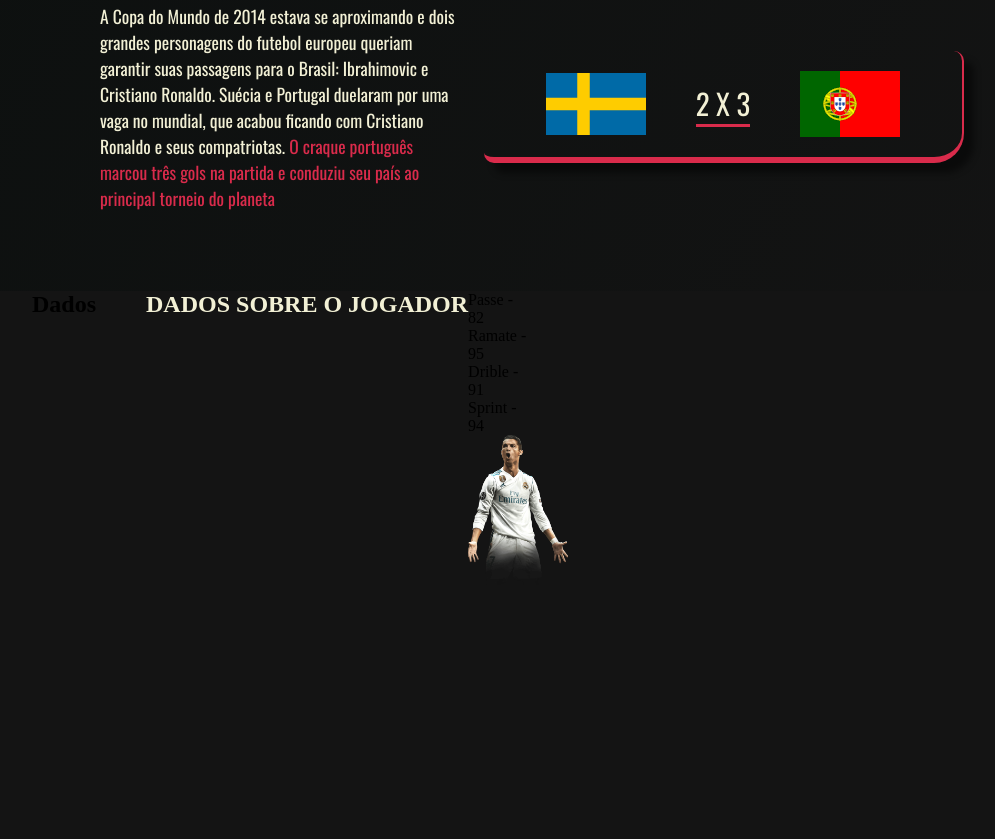
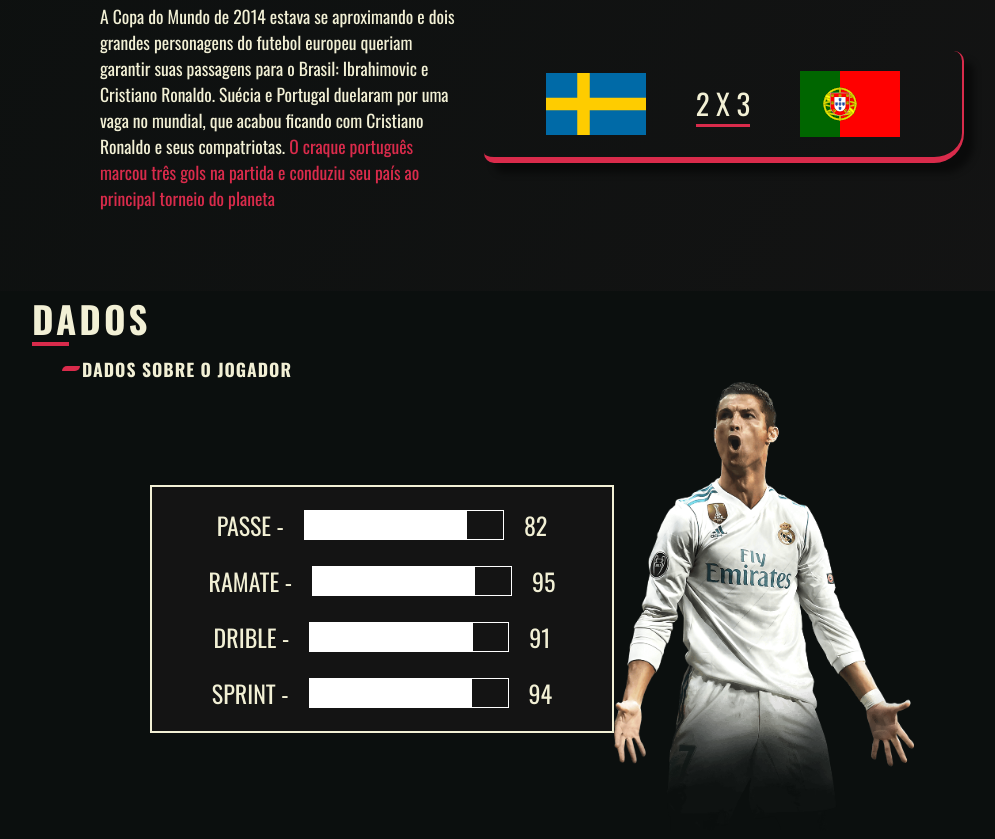
Before and after one commit to WillianOL/CR7-page, a plain HTML site: page index.html in a window 1280 px wide. Shown: the part 3038-3877 px from the top of the page, without its empty margins (108-1103 px from the left). Drawn offline with nearby package versions, Linux system fonts and the light colour scheme.

Commit message:
Atualizações

```diff
--- a/index.html
+++ b/index.html
@@ -72,8 +72,8 @@
 
     <section id="game">
         <div class="container-game flex_conteiner">
-            <h1>Jogos</h1>
-            <h2>Alguns dos <span class="marking">melhores jogos</span></h2>
+            <h1 class="titulos">Jogos</h1>
+            <h2 class="subTitulos">Alguns dos <span class="marking">melhores jogos</span></h2>
             <div class="gamesContainer">
 
                 <div class="games">
@@ -111,25 +111,39 @@
     </section>
     <section id="dados">
         <div class="container-dados flex_conteiner">
-            <h1>Dados</h1>
-            <h2>Dados sobre o jogador</h2>
+            <h1 class="titulos">Dados</h1>
+            <h2 class="subTitulos">Dados sobre o jogador</h2>
+
             <div class="statisticas-conteiner">
-
                 <div class="dadosConteiner">
                     <div class="dado">
-                        <p>Passe - </p> <div class="infDado"></div> <p>82</p>
+                        <p>Passe - </p>
+                        <div class="infDado">
+                            <div></div>
+                        </div>
+                        <p>82</p>
                     </div>
                     <div class="dado">
-                        <p>Ramate - </p> <div class="infDado"></div> <p>95</p>
+                        <p>Ramate - </p>
+                        <div class="infDado">
+                            <div></div>
+                        </div>
+                        <p>95</p>
                     </div>
                     <div class="dado">
-                        <p>Drible - </p> <div class="infDado"></div> <p>91</p>
+                        <p>Drible - </p>
+                        <div class="infDado">
+                            <div></div>
+                        </div>
+                        <p>91</p>
                     </div>
                     <div class="dado">
-                        <p>Sprint - </p> <div class="infDado"></div> <p>94</p>
+                        <p>Sprint - </p>
+                        <div class="infDado"><div></div>
+                    </div>
+                    <p>94</p>
                     </div>
                 </div>
-
                 <div class="imgRight">
                     <img src="imgs/ronaldoPng2.png" alt="Ronaldo imagem">
                 </div>
--- a/styles/index.css
+++ b/styles/index.css
@@ -373,7 +373,7 @@ img{
     margin-left: 50px;
 }
 
-.container-game h1{
+.titulos{
     color: var(--corWhite);
     text-transform: uppercase;
     font-size: 2.3em;
@@ -382,7 +382,7 @@ img{
     margin-bottom: 10px;
 }
 
-.container-game h1::before{
+.titulos::before{
     position: absolute;
     content: " ";
     left: 0;
@@ -392,13 +392,13 @@ img{
     background-color: var(--corDestaques);
 }
 
-.container-game h2{
+.subTitulos{
     font-size: 1.1em;
     letter-spacing: 1px;
     position: relative;
 }
 
-.container-game h2::before{
+.subTitulos::before{
     position: absolute;
     content: " ";
     left: -20px;
@@ -472,9 +472,50 @@ img{
 /* Data section */
 #dados{
     min-height: 100vh;
-    background-color: #141414;
+    background-color: #0B0F0E;
+    font-family: var(--fontPrincipal);
 }
 
-.container-dados{
+.statisticas-conteiner{
     display: flex;
+    align-items: center;
+    justify-content: center;
 }
+
+
+.dadosConteiner{
+    display: flex;
+    flex-direction: column;
+    text-transform: uppercase;
+    border: 2px solid var(--corWhite);
+    padding: 10px 30px;
+    background-color: #141414;
+    color: var(--corWhite);
+}
+
+.dado{
+    display: flex;
+    align-items: center;
+    justify-content: center;
+    gap: 20px;
+    padding: 10px;
+    font-size: 1.5em;
+    width: 400px;
+}
+
+.infDado{
+    width: 200px;
+    height: 30px;
+    border: 1px solid white;
+
+}
+
+.infDado div{
+    background-color: white;
+    width: 82%;
+    height: 100%;
+}
+
+.imgRight img{
+    width: 300px;
+}
```
